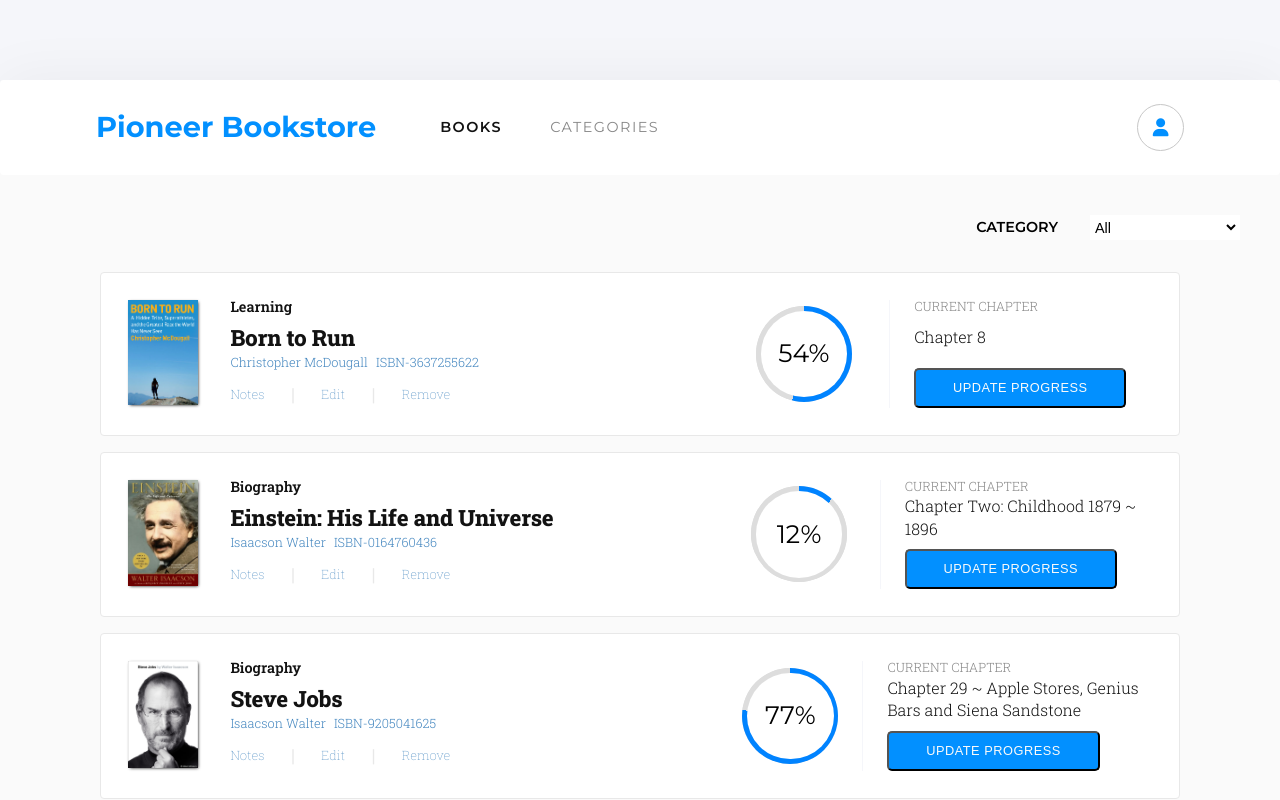
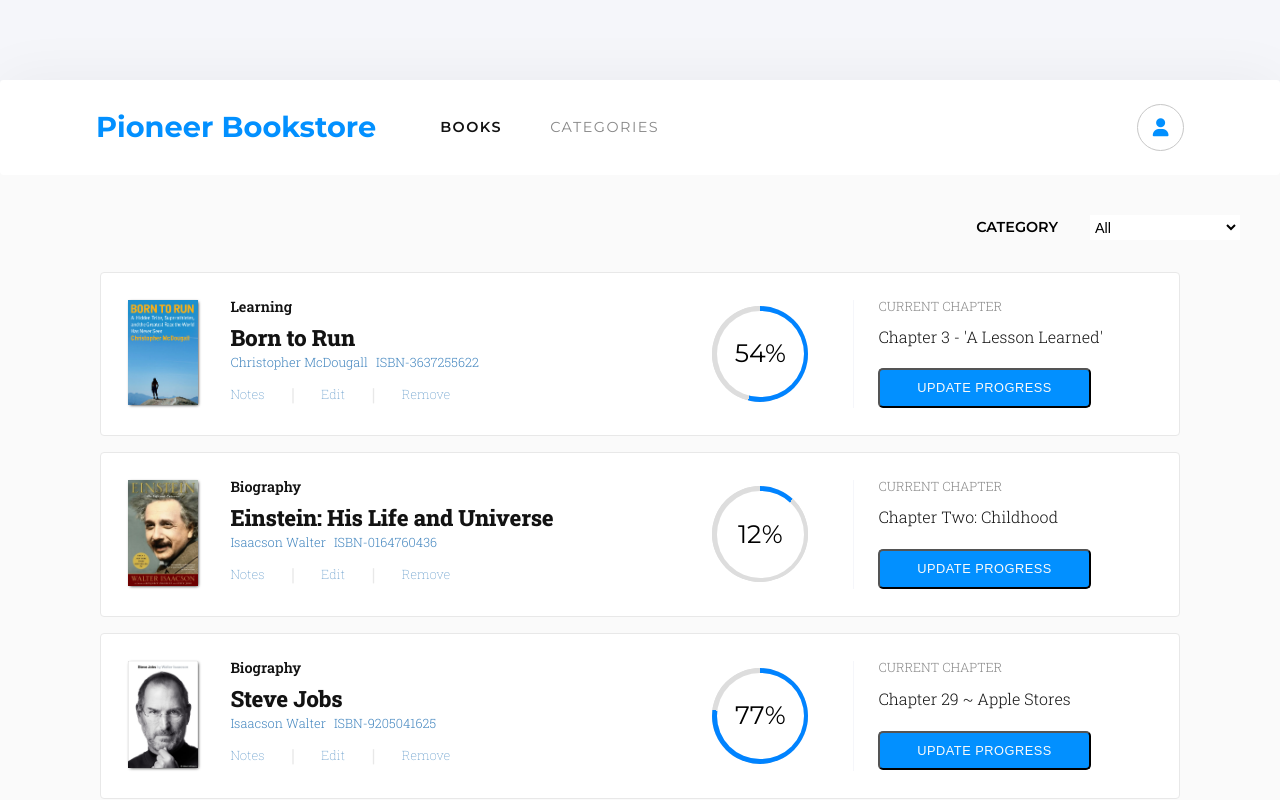
Before and after one commit to kelvin8773/bookstore, a React (Create React App) app: page / in a window 1280 px wide. Shown: the top 800 px of the page. Built offline with nearby package versions, Linux system fonts and the light colour scheme; a web font is replaced by a local one.

Commit message:
minor update initial state

```diff
--- a/src/assets/stylesheets/_custom.scss
+++ b/src/assets/stylesheets/_custom.scss
@@ -139,7 +139,7 @@ body {
           }
 
           .book-info {
-            width: 50%;
+            width: 45%;
 
             .book-category {
               font-size: 0.9rem;
@@ -194,7 +194,7 @@ body {
           }
 
           .read-progress {
-            width: 40%;
+            width: 45%;
             display: flex;
             justify-content: flex-start;
 
--- a/src/index.js
+++ b/src/index.js
@@ -19,7 +19,7 @@ const initialState = {
       cover: './assets/images/born_to_run.jpg',
       progress: {
         percent: 54,
-        chapter: "Chapter 8"
+        chapter: "Chapter 3 - 'A Lesson Learned'"
       },
     },
     {
@@ -30,7 +30,7 @@ const initialState = {
       cover: './assets/images/einstein.jpg',
       progress: {
         percent: 12,
-        chapter: "Chapter Two: Childhood 1879 ~ 1896"
+        chapter: "Chapter Two: Childhood"
       },
     },
     {
@@ -41,7 +41,7 @@ const initialState = {
       cover: './assets/images/steve_jobs.jpg',
       progress: {
         percent: 77,
-        chapter: "Chapter 29 ~ Apple Stores, Genius Bars and Siena Sandstone"
+        chapter: "Chapter 29 ~ Apple Stores"
       },
 
     },
```
